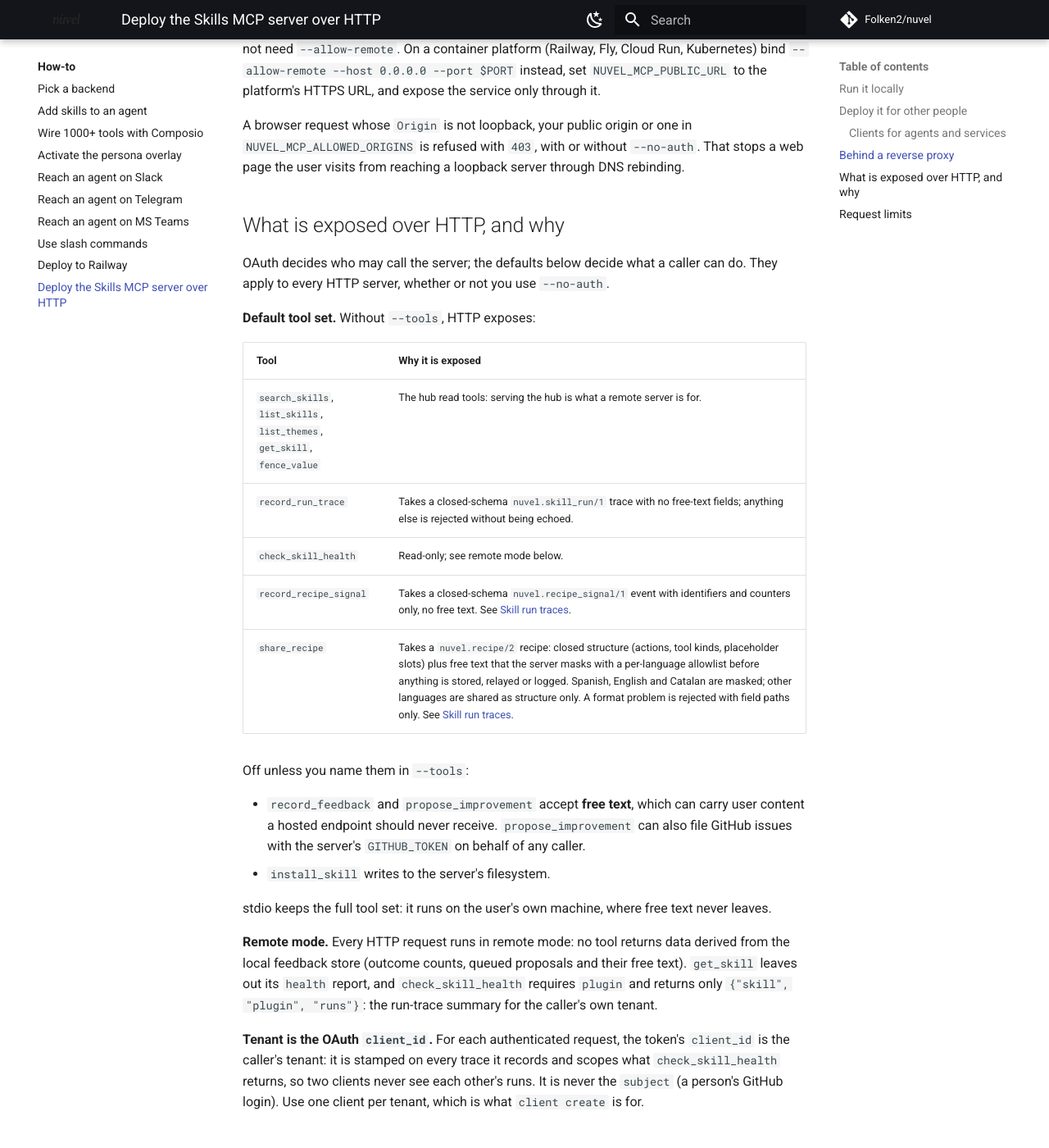
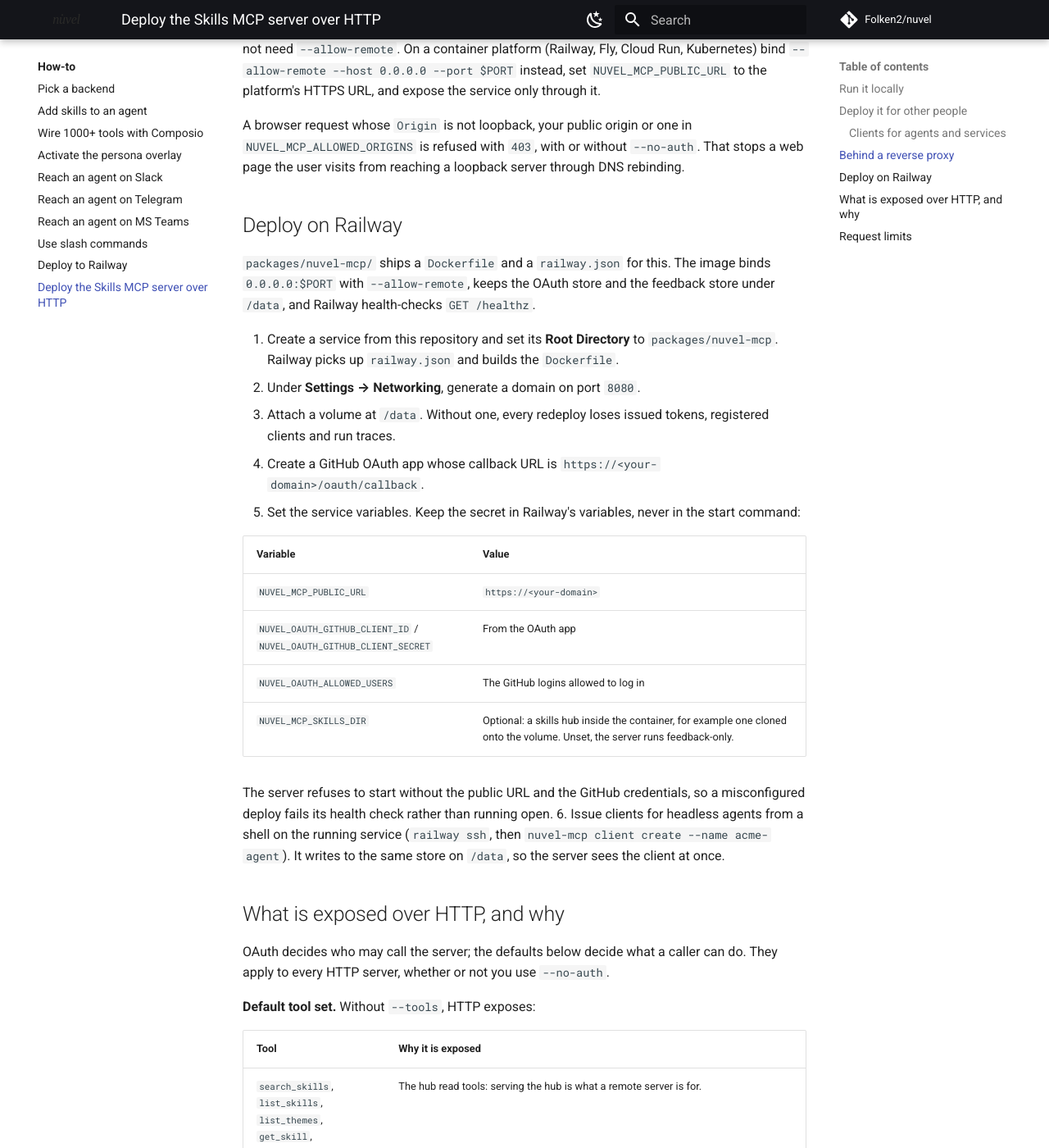
Before and after one commit to Folken2/nuvel, an MkDocs documentation site: the page built from docs/how-to/deploy-skills-mcp.md, in a window 1280 px wide and 1400 px high, scrolled down 3304 px. Shown: the whole window at 82% size. Built offline with MkDocs 1.6.1 and Material for MkDocs 9.7.7, drawn with Linux system fonts in a browser that asks for light colours; comment, search, counter and statistics services are not loaded.

Commit message:
feat(mcp): Dockerfile and railway.json for deploying nuvel-mcp
Adds a self-contained image for the HTTP transport under packages/nuvel-mcp/
(build context is the package; it has no runtime dependencies). The image binds
0.0.0.0:$PORT with --allow-remote, keeps the OAuth and feedback stores under
/data for a persistent volume, and takes an optional NUVEL_MCP_SKILLS_DIR.
railway.json builds the Dockerfile and health-checks /healthz. It sets no
startCommand on purpose: Railway runs that in exec form, so $PORT would not
expand.

Documents the Railway steps in docs/how-to/deploy-skills-mcp.md.

Co-Authored-By: Claude Opus 5.5 <noreply@anthropic.com>

```diff
--- a/docs/how-to/deploy-skills-mcp.md
+++ b/docs/how-to/deploy-skills-mcp.md
@@ -134,6 +134,37 @@ A browser request whose `Origin` is not loopback, your public origin or one in
 That stops a web page the user visits from reaching a loopback server through DNS
 rebinding.
 
+## Deploy on Railway
+
+`packages/nuvel-mcp/` ships a `Dockerfile` and a `railway.json` for this. The
+image binds `0.0.0.0:$PORT` with `--allow-remote`, keeps the OAuth store and the
+feedback store under `/data`, and Railway health-checks `GET /healthz`.
+
+1. Create a service from this repository and set its **Root Directory** to
+   `packages/nuvel-mcp`. Railway picks up `railway.json` and builds the
+   `Dockerfile`.
+2. Under **Settings → Networking**, generate a domain on port `8080`.
+3. Attach a volume at `/data`. Without one, every redeploy loses issued tokens,
+   registered clients and run traces.
+4. Create a GitHub OAuth app whose callback URL is
+   `https://<your-domain>/oauth/callback`.
+5. Set the service variables. Keep the secret in Railway's variables, never in
+   the start command:
+
+   | Variable | Value |
+   |---|---|
+   | `NUVEL_MCP_PUBLIC_URL` | `https://<your-domain>` |
+   | `NUVEL_OAUTH_GITHUB_CLIENT_ID` / `NUVEL_OAUTH_GITHUB_CLIENT_SECRET` | From the OAuth app |
+   | `NUVEL_OAUTH_ALLOWED_USERS` | The GitHub logins allowed to log in |
+   | `NUVEL_MCP_SKILLS_DIR` | Optional: a skills hub inside the container, for example one cloned onto the volume. Unset, the server runs feedback-only. |
+
+   The server refuses to start without the public URL and the GitHub
+   credentials, so a misconfigured deploy fails its health check rather than
+   running open.
+6. Issue clients for headless agents from a shell on the running service
+   (`railway ssh`, then `nuvel-mcp client create --name acme-agent`). It writes
+   to the same store on `/data`, so the server sees the client at once.
+
 ## What is exposed over HTTP, and why
 
 OAuth decides who may call the server; the defaults below decide what a caller can
```
Also changed, not shown: 3 other files.
